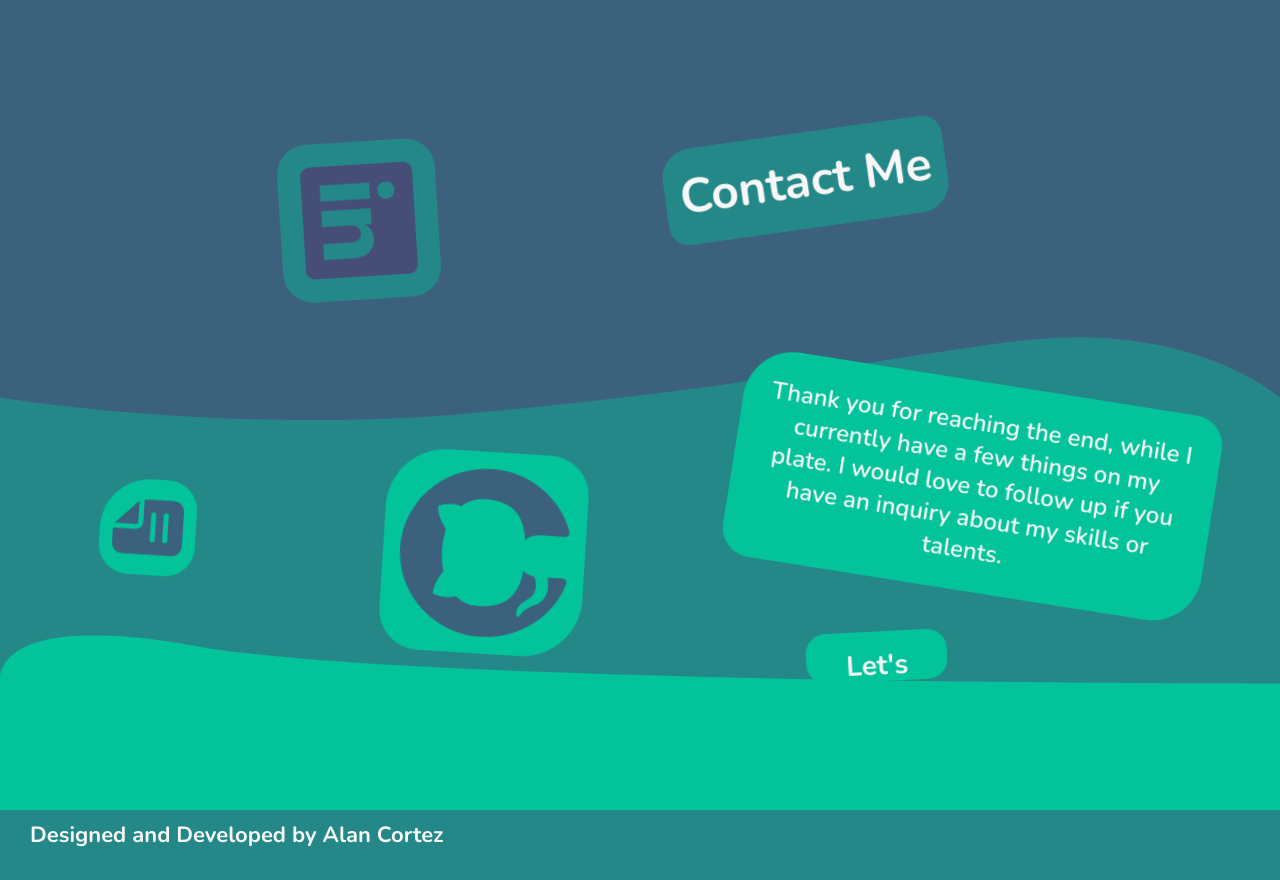
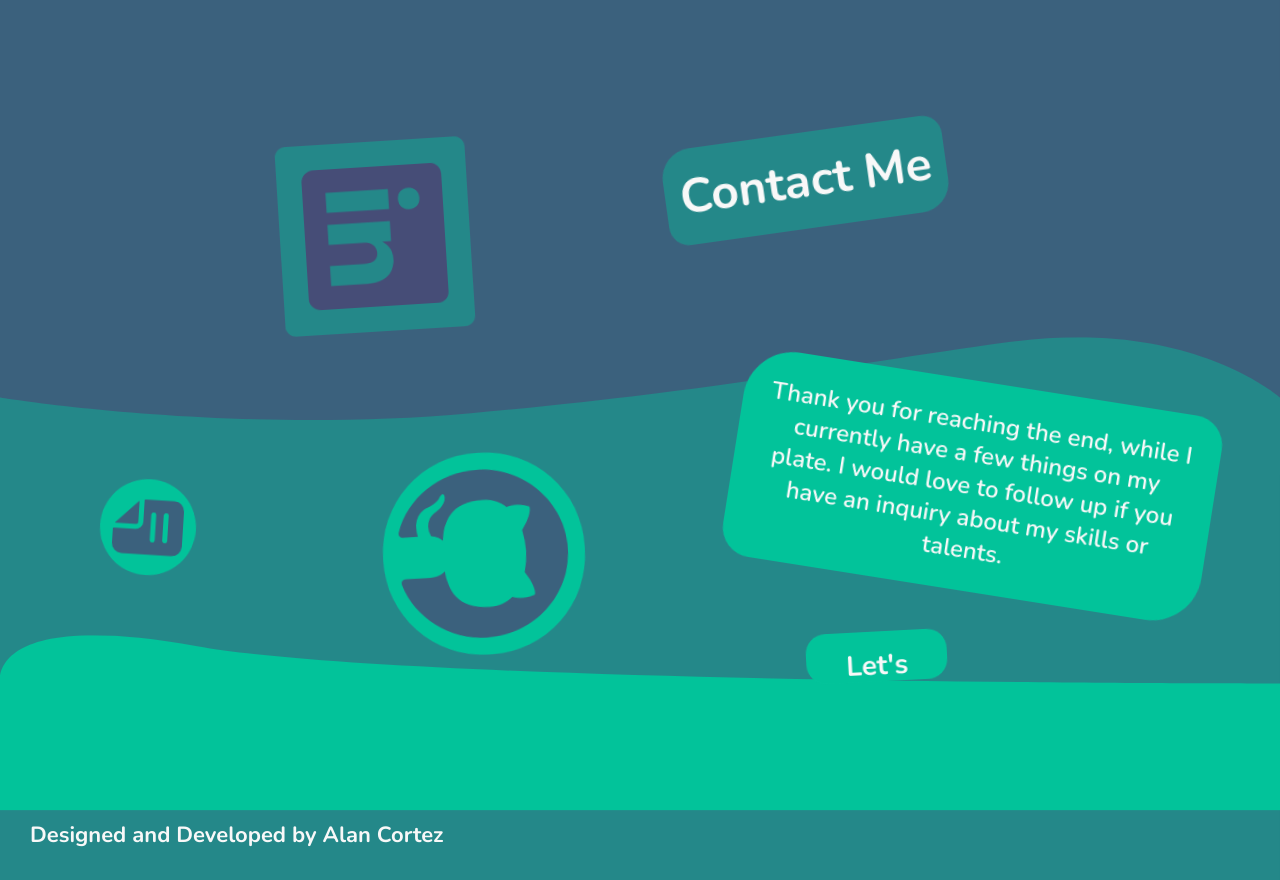
Before and after one commit to AlanCortez1337/portfolio, a React (Vite) app: page / in a window 1280 px wide. Shown: the part 2320-3200 px from the top of the page. Built offline with nearby package versions, Linux system fonts and the light colour scheme.

Commit message:
finished final iteration of contact badges

```diff
--- a/src/components/images/badge.jsx
+++ b/src/components/images/badge.jsx
@@ -18,6 +18,12 @@ function BadgeImage({badgeName}) {
             repeat: Infinity,
             duration: 8,
             ease: "linear"
+        },
+        borderRadius: {
+            repeat: Infinity,
+            repeatType: "mirror",
+            duration: 1,
+            ease: "easeInOut"
         }
     }
 
@@ -62,7 +68,8 @@ function BadgeImage({badgeName}) {
             {badgeName === "linkedin" &&
                 <motion.a
                     href=""
-                    animate={{rotate: -360, y: '-4vh'}}
+                    style={{borderRadius: '10px'}}
+                    animate={{rotate: -360, y: '-4vh', borderRadius: '60px'}}
                     whileHover={{scale: 0.9}}
                     transition={badgeBounce}
                     className="linkedIn-badge"
@@ -76,7 +83,8 @@ function BadgeImage({badgeName}) {
             {badgeName === "github" &&
                 <motion.a
                     href=""
-                    animate={{rotate: 360, y: '-3vh'}}
+                    style={{borderRadius: '100px'}}
+                    animate={{rotate: -360, y: '6vh', borderRadius: '40px'}}
                     whileHover={{scale: 0.9}}
                     transition={badgeBounce}
                     className="github-badge"
@@ -91,7 +99,8 @@ function BadgeImage({badgeName}) {
             {badgeName === "resume" &&
                 <motion.a
                     href=""
-                    animate={{rotate: 360, y: '-8vh'}}
+                    initial={{borderRadius: '50px'}}
+                    animate={{rotate: 360, y: '-8vh', borderRadius: '20px'}}
                     whileHover={{scale: 1.3}}
                     transition={badgeBounce}
                     className="resume-badge"
--- a/src/index.css
+++ b/src/index.css
@@ -470,15 +470,6 @@ body, button {
 }
 
 /* badges */
-.contact-blurp div {
-  /* grid alignment */
-  grid-column: 1;
-  /* inner alignment */
-  /* position: relative;
-  left: 150px;
-  bottom: 160px; */
-
-}
 
 .contact-blurp a * {
   width: 100%;
@@ -490,8 +481,7 @@ body, button {
   height: 8em;
   padding: 15px;
   background-color: var(--cyan);
-  /* border: var(--purple3) 5px solid; */
-  border-radius: 30px;
+  font-size: 1.25em;
   /* grid alignment */
   grid-column: 1;
   /* outer alignment */
@@ -506,13 +496,13 @@ body, button {
   height: 12em;
   padding: 5px;
   background-color: var(--green1);
-  border-radius: 40px 60px 40px 60px;
+  font-size: 1.25em;
   /* grid alignment */
   grid-column: 2;
   /* outer alignment */
   position: relative;
   left: 50px;
-  top: 130px;
+  top: 180px;
 }
 
 .resume-badge {
@@ -521,13 +511,13 @@ body, button {
   height: 5em;
   padding: 8px;
   background-color: var(--green1);
-  border-radius: 30px 50px 30px 30px;
+  font-size: 1.5em;
   /* grid alignment */
   grid-column: 1;
   /* outer alignment */
   position: relative;
   left: 100px;
-  bottom: 150px;
+  bottom: 20px;
 }
 
 .wave-5-svg {
@@ -579,10 +569,6 @@ body, button {
   /* project section */
   .project-grid {
     grid-template-rows: 200px 300px;
-  }
-
-  .project-title {
-    /* fix? for laptop  */
   }
 
   .title-card h3 {
@@ -675,6 +661,25 @@ body, button {
     bottom: 25px;
   }
 
+  /* badges */
+  .github-badge {
+    /* styles */
+    font-size: unset;
+    /* outer alignment */
+    position: relative;
+    left: 50px;
+    top: 130px;
+  }
+
+  .resume-badge {
+    /* styles */
+    font-size: unset;
+    /* outer alignment */
+    position: relative;
+    left: 100px;
+    bottom: 150px;
+  }
+
   .wave-5-svg {
     bottom: 580px;
     width: 100vw;
```
